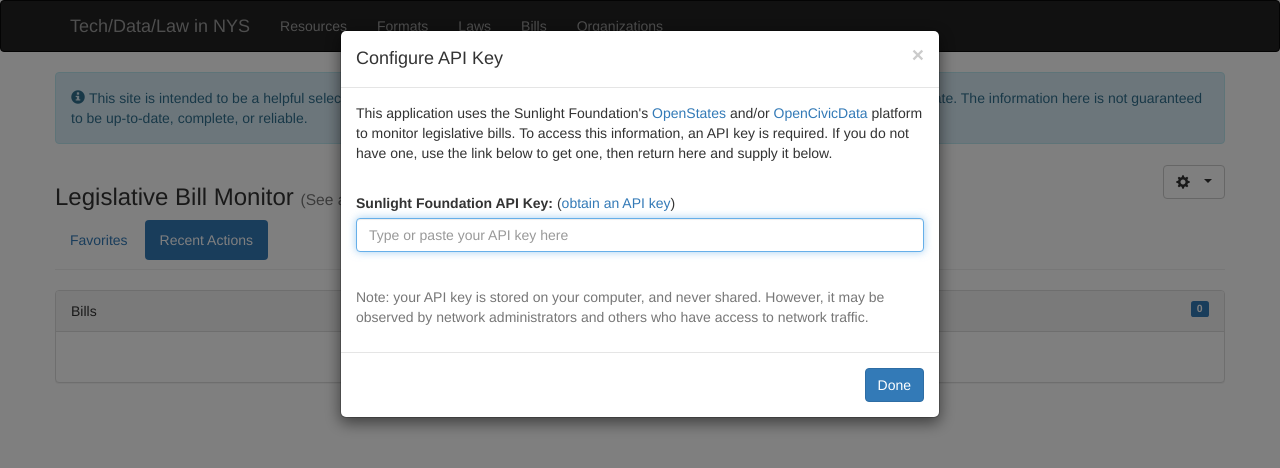
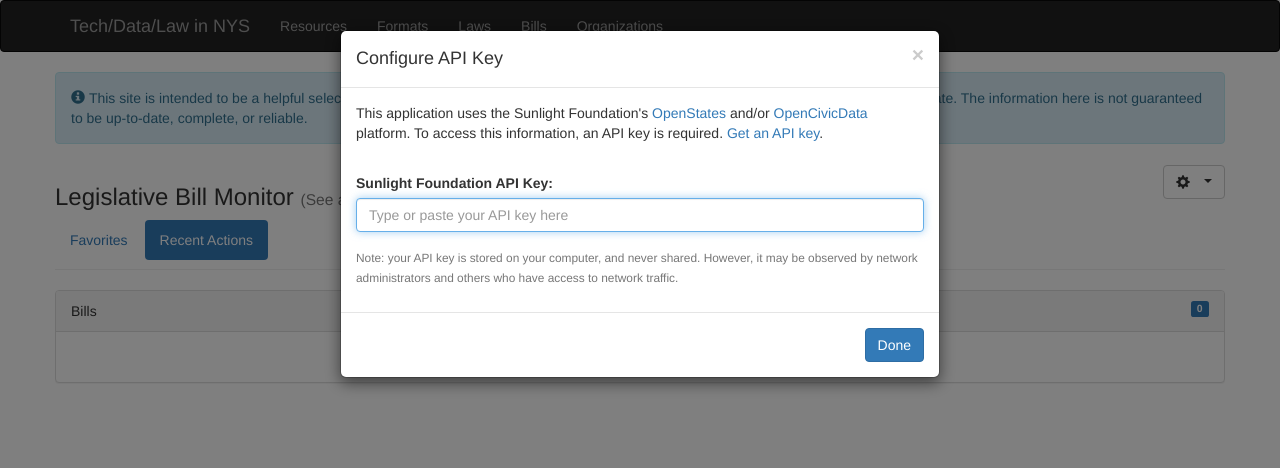
Before and after one commit to technickle/open-data-resources, a Jekyll site: the page built from bills/new.md, in a window 1280 px wide. Shown: the top 468 px of the page. Built offline with Jekyll 4.4.1, drawn with Linux system fonts in a browser that asks for light colours; nearby versions of some CDN libraries.

Commit message:
streamlining some text for better mobile support

```diff
--- a/bills/new.md
+++ b/bills/new.md
@@ -40,16 +40,15 @@ layout: default
           <h4 class="modal-title">Configure API Key</h4>
         </div>
         <div class="modal-body">
-          <p>This application uses the Sunlight Foundation's <a href="http://openstates.org/" target="_new">OpenStates</a> and/or <a href="http://opencivicdata.org/" target="_new">OpenCivicData</a> platform to monitor legislative bills. To access this information, an API key is required. If you do not have one, use the link below to get one, then return here and supply it below.</p>
+          <p>This application uses the Sunlight Foundation's <a href="http://openstates.org/" target="_new">OpenStates</a> and/or <a href="http://opencivicdata.org/" target="_new">OpenCivicData</a> platform. To access this information, an API key is required. <a href="https://sunlightfoundation.com/api/accounts/register/" target="_new">Get an API key</a>.</p>
           <center></center>
           <br />
           <div class="form-group" id="apikey-formgroup">
-            <label class="control-label" for="apikey-input">Sunlight Foundation API Key:</label> (<a href="https://sunlightfoundation.com/api/accounts/register/" target="_new">obtain an API key</a>)
+            <label class="control-label" for="apikey-input">Sunlight Foundation API Key:</label>
             <input type="text" class="form-control" id="apikey-input" placeholder="Type or paste your API key here">
             <span id="apikey-errortext"></span>
           </div>
-          <br />
-          <p class="text-muted">Note: your API key is stored on your computer, and never shared. However, it may be observed by network administrators and others who have access to network traffic.</p>
+          <p class="text-muted"><small>Note: your API key is stored on your computer, and never shared. However, it may be observed by network administrators and others who have access to network traffic.</small></p>
         </div>
         <div class="modal-footer">
           <button type="submit" class="btn btn-primary">Done</button>
```
